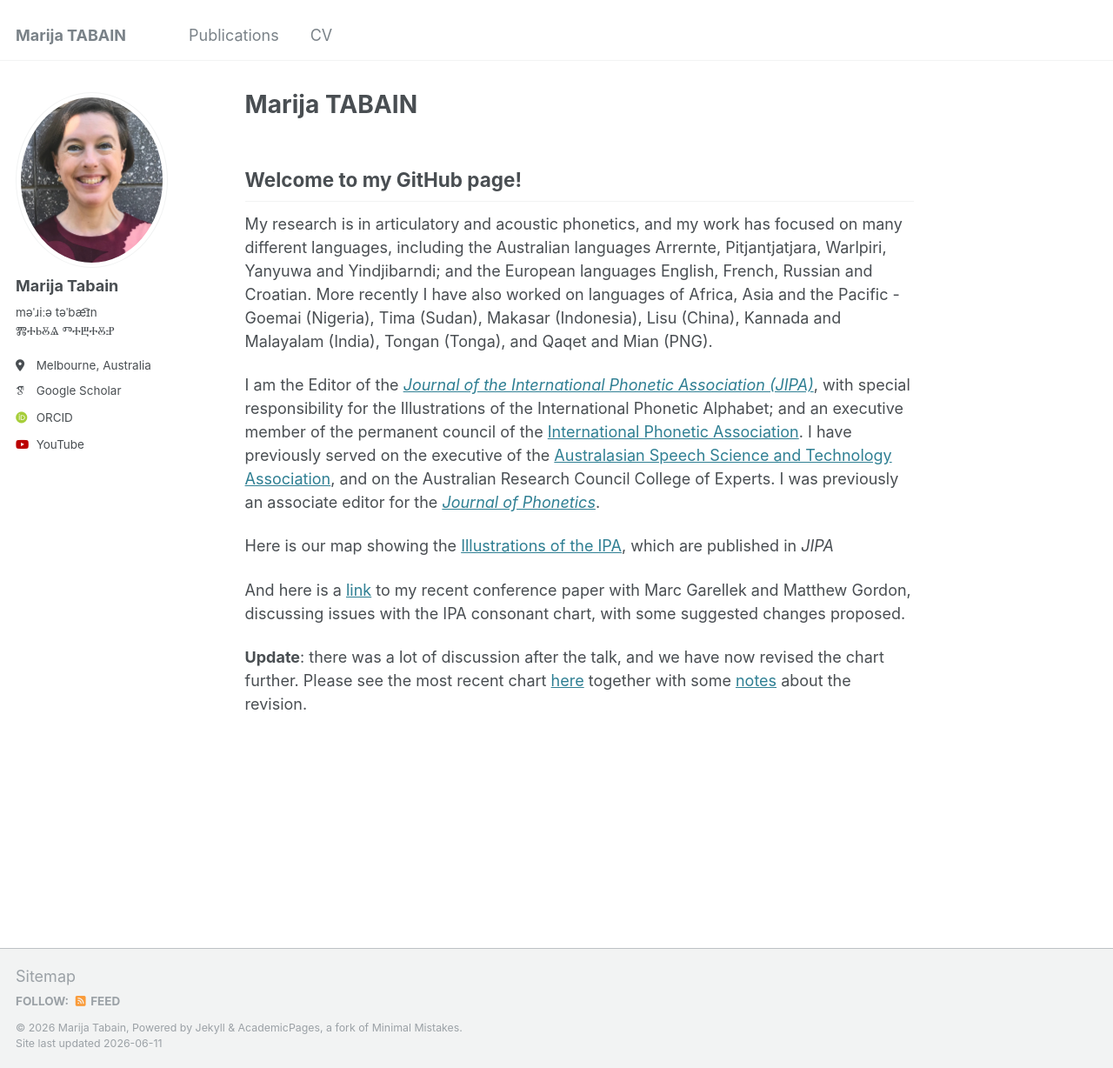
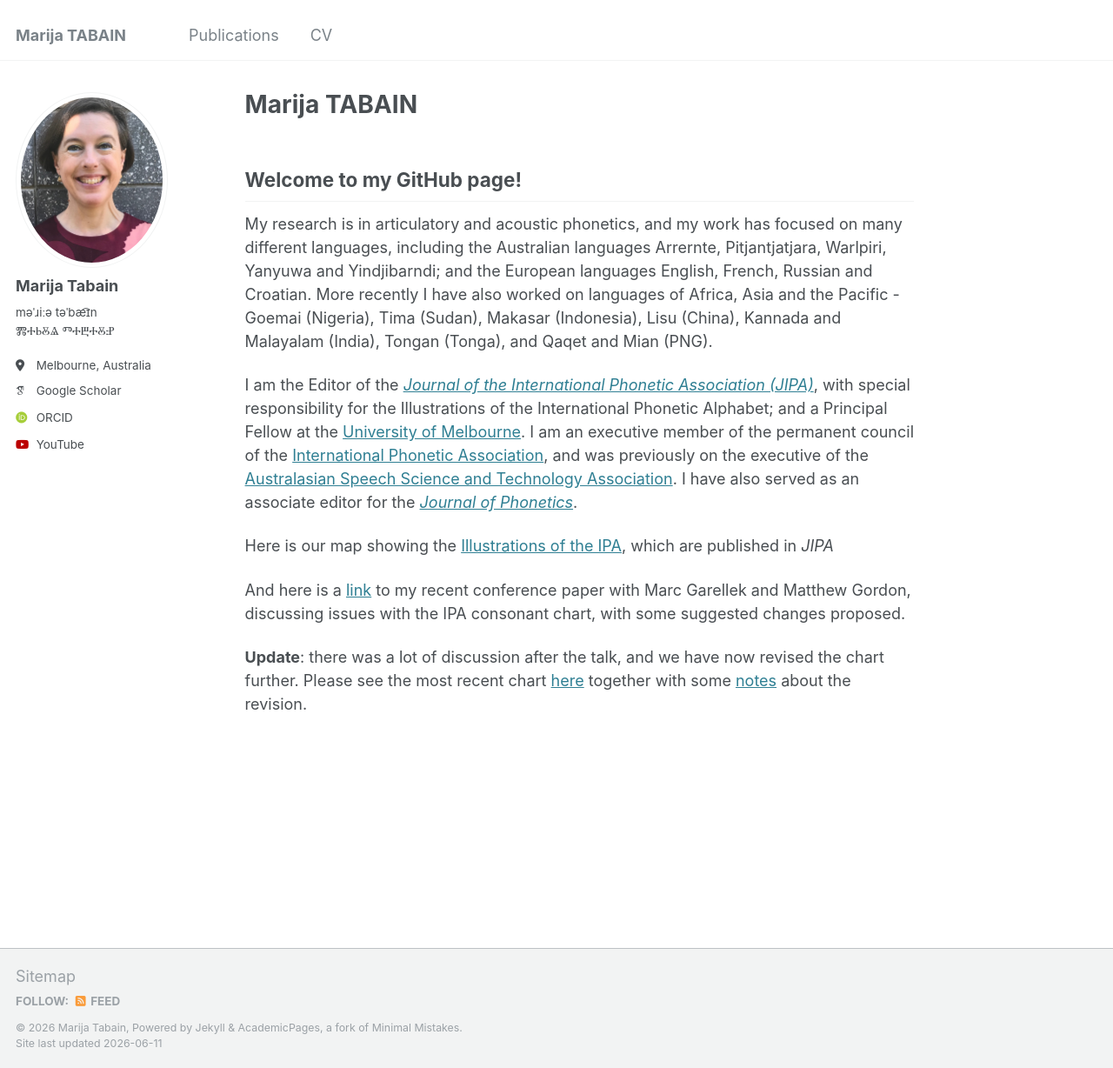
Before and after one commit to marijatabain/marijatabain.github.io, a Jekyll site: the page built from _pages/about.md, in a window 1280 px wide and 1228 px high. Shown: the whole window at 87% size. Built offline with Jekyll 4.4.1, drawn with Linux system fonts in a browser that asks for light colours; some web fonts are replaced.

Commit message:
Add Melbourne Uni info

```diff
--- a/_pages/about.md
+++ b/_pages/about.md
@@ -11,7 +11,7 @@ redirect_from:
 
 My research is in articulatory and acoustic phonetics, and my work has focused on many different languages, including the Australian languages Arrernte, Pitjantjatjara, Warlpiri, Yanyuwa and Yindjibarndi; and the European languages English, French, Russian and Croatian. More recently I have also worked on languages of Africa, Asia and the Pacific - Goemai (Nigeria), Tima (Sudan), Makasar (Indonesia), Lisu (China), Kannada and Malayalam (India), Tongan (Tonga), and Qaqet and Mian (PNG).
 
-I am the Editor of the [*Journal of the International Phonetic Association (JIPA)*](https://www.cambridge.org/core/journals/journal-of-the-international-phonetic-association), with special responsibility for the Illustrations of the International Phonetic Alphabet; and an executive member of the permanent council of the [International Phonetic Association](https://www.internationalphoneticassociation.org/). I have previously served on the executive of the [Australasian Speech Science and Technology Association](https://assta.org), and on the Australian Research Council College of Experts. I was previously an associate editor for the [*Journal of Phonetics*](https://www.sciencedirect.com/journal/journal-of-phonetics).
+I am the Editor of the [*Journal of the International Phonetic Association (JIPA)*](https://www.cambridge.org/core/journals/journal-of-the-international-phonetic-association), with special responsibility for the Illustrations of the International Phonetic Alphabet; and a Principal Fellow at the [University of Melbourne](https://www.unimelb.edu.au/). I am an executive member of the permanent council of the [International Phonetic Association](https://www.internationalphoneticassociation.org/), and was previously on the executive of the [Australasian Speech Science and Technology Association](https://assta.org). I have also served as an associate editor for the [*Journal of Phonetics*](https://www.sciencedirect.com/journal/journal-of-phonetics).
 
 Here is our map showing the [Illustrations of the IPA](https://richardbeare.github.io/marijatabain/ipa_illustrations_all.html), which are published in *JIPA*
 
```
